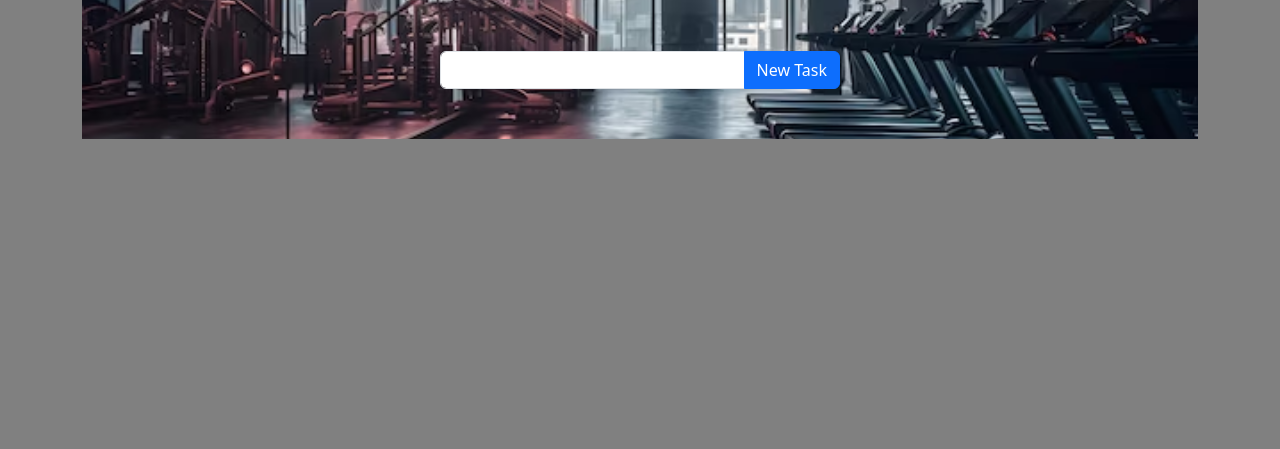
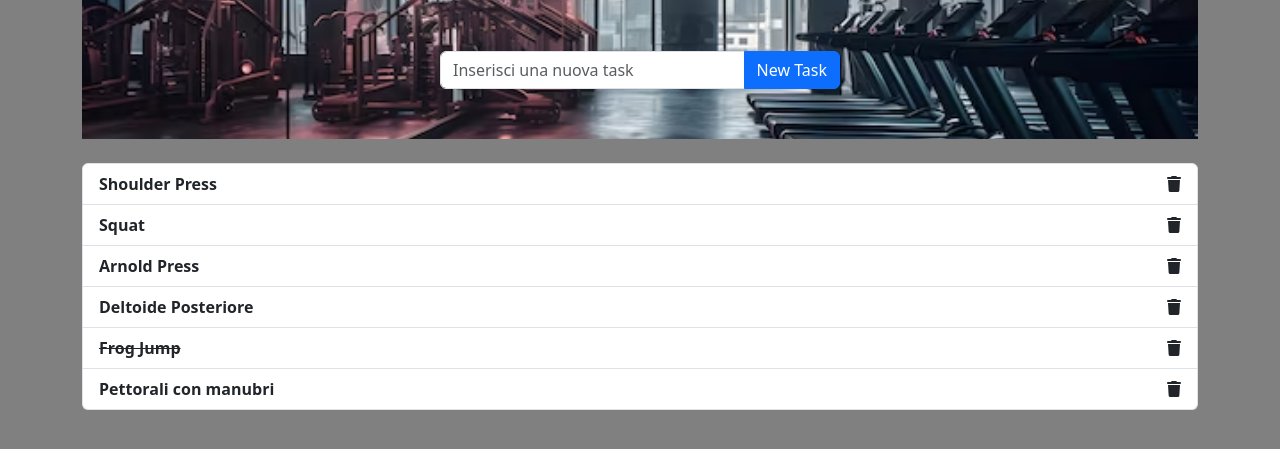
Before and after one commit to valeriobartoletti97/vue-todolist, a plain HTML site: page index.html in a window 1280 px wide. Shown: the part 61-510 px from the top of the page. Drawn offline with nearby package versions, Linux system fonts and the light colour scheme.

Commit message:
tasks added in html with vue

```diff
--- a/css/style.css
+++ b/css/style.css
@@ -13,9 +13,12 @@ header{
     background-size: cover;
     background-position: center;
 }
-header>h1{
-
+li:hover{
+    cursor:pointer;
 }
 header>div{
     width:400px !important;
 }
+.done{
+    text-decoration: line-through;
+}
--- a/index.html
+++ b/index.html
@@ -15,12 +15,19 @@
             <header class="text-center mx-auto">
                 <h1 class="text-uppercase pt-2">Come diventare grossi</h1>
                 <div class="input-group mb-3 mx-auto pt-5">
-                    <input type="text" class="form-control" placeholder="" aria-label="Example text with button addon" aria-describedby="button-addon1">
+                    <input type="text" class="form-control" placeholder="Inserisci una nuova task">
                     <button class="btn btn-primary" type="button" id="button-addon1">New Task</button>
                 </div>
             </header>
             <main>
-
+                <ul class="list-group mt-4">
+                    <li class="list-group-item list-group-item-action d-flex justify-content-between" v-for="(task,index) in tasks" :key="task.id">
+                        <span class="fw-bold" :class="{'done' : task.done}">{{task.text}}</span>
+                        <span class="align-middle">
+                            <i class="fa-solid fa-trash"></i>
+                        </span>
+                    </li>
+                </ul>
             </main>
         </div>
     </div>
--- a/js/script.js
+++ b/js/script.js
@@ -27,7 +27,7 @@ createApp({
             {
                 id:5,
                 text: 'Frog Jump',
-                done:false
+                done:true
             },
             {
                 id:6,
```
